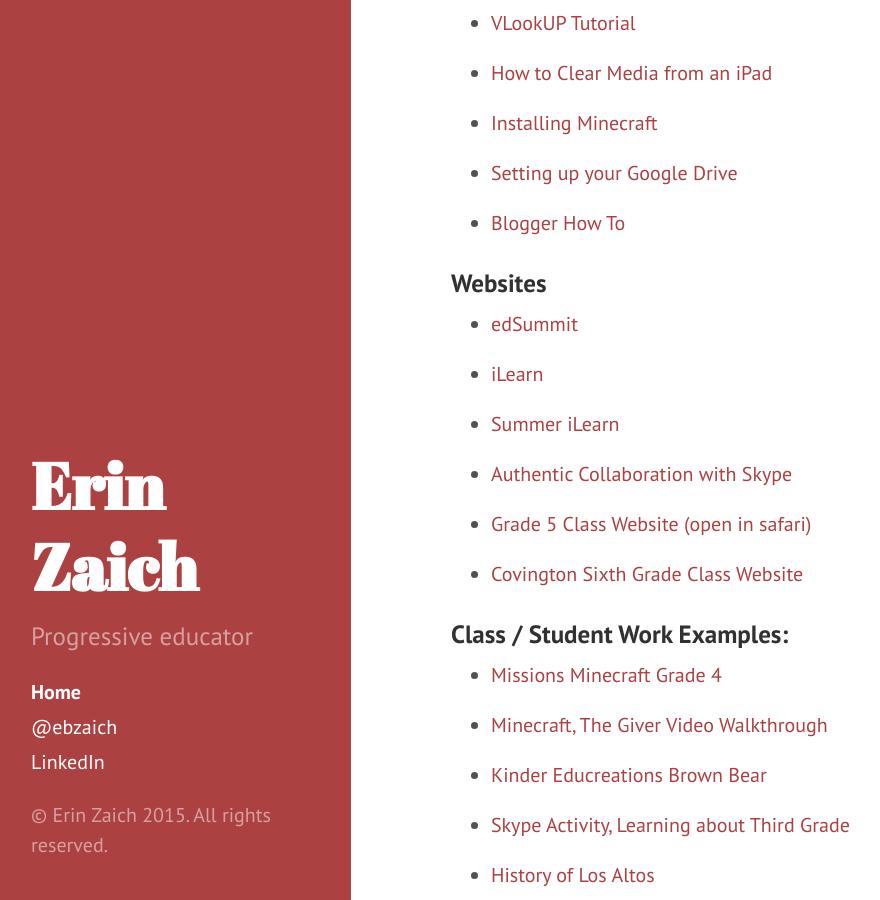
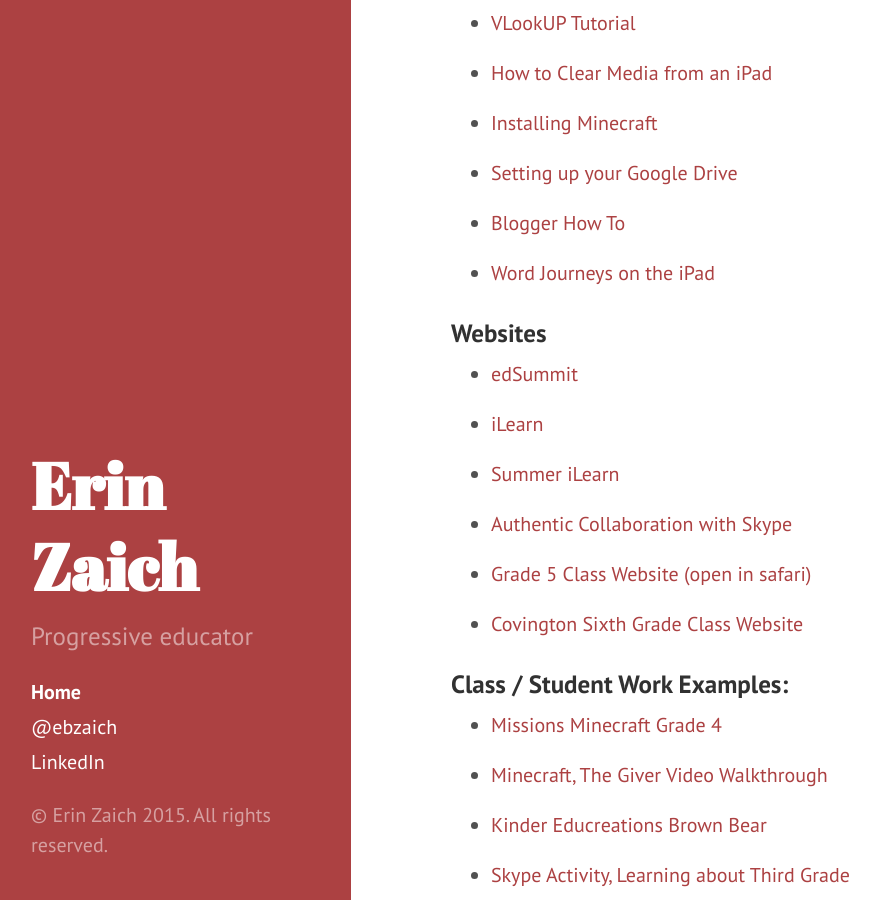
Before and after one commit to ebzaich/erin_zaich, a Jekyll site: the page built from index.md, in a window 1280 px wide and 900 px high, scrolled down 1125 px. Shown: the whole window, without its empty margins (9-889 px from the left). Built offline with Jekyll 4.4.1, drawn with Linux system fonts in a browser that asks for light colours; Markdown is read by kramdown in place of the engine named in the settings; some of the changed lines change nothing that is shown.

Commit message:
erin's changes to index

```diff
--- a/index.md
+++ b/index.md
@@ -32,7 +32,7 @@
 
 - [Minecraft Missions](https://www.youtube.com/watch?v=GXAPpxU45W8)
 
-- [ADE, One Best Thing]()
+- [ADE, One Best Thing](https://itunes.apple.com/us/book/ipad-enhanced-geometry-teaching/id847532998?mt=11)
 
 ### Tutorials
 
@@ -47,6 +47,8 @@
 - [Setting up your Google Drive](http://www.youtube.com/playlist?list=PL5D13C46729F713BD)
 
 - [Blogger How To](http://www.youtube.com/playlist?list=PL56432AF3E3FD5A21)
+
+- [Word Journeys on the iPad](https://www.youtube.com/watch?v=_HVGXR00lbU)
 
 
 ### Websites
```
